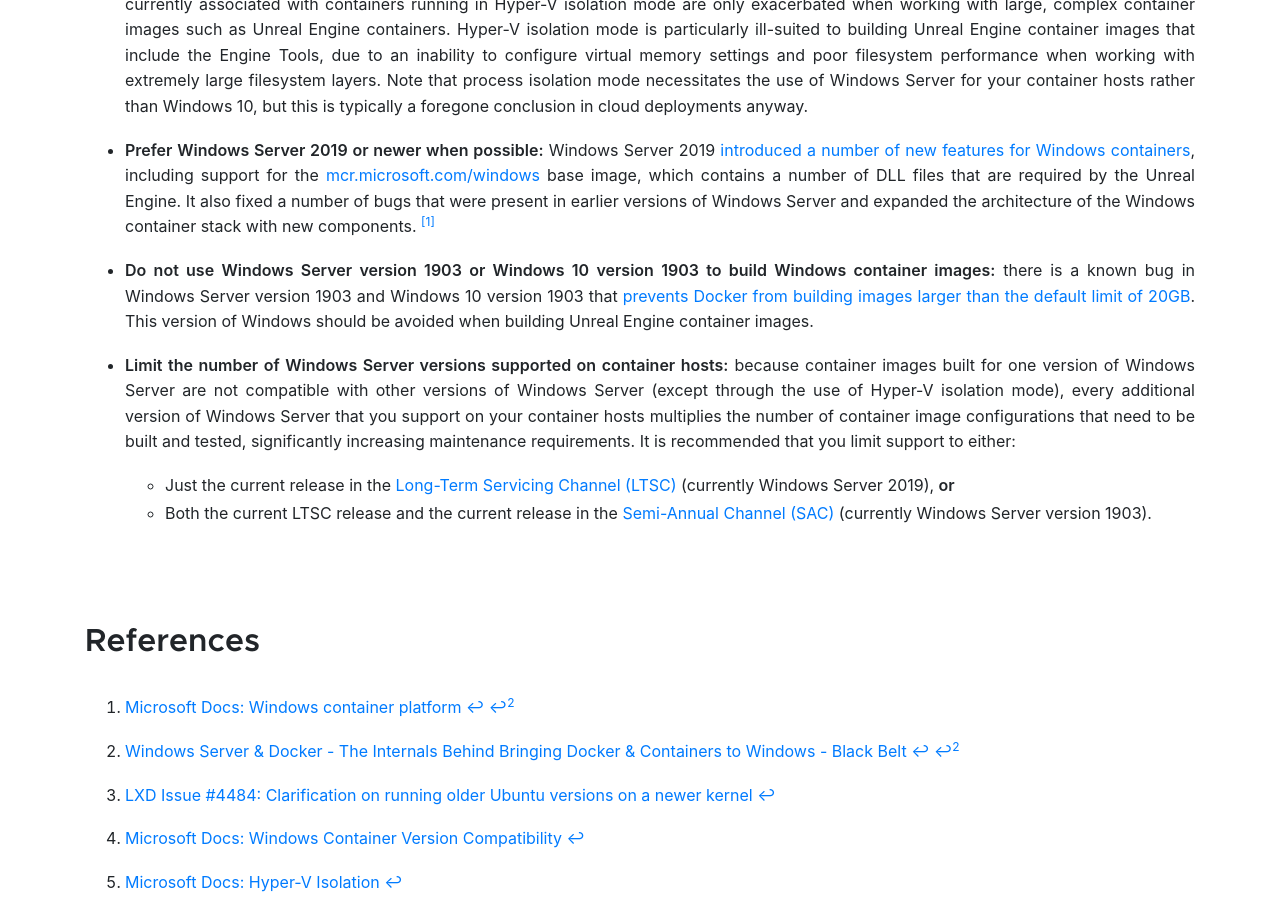
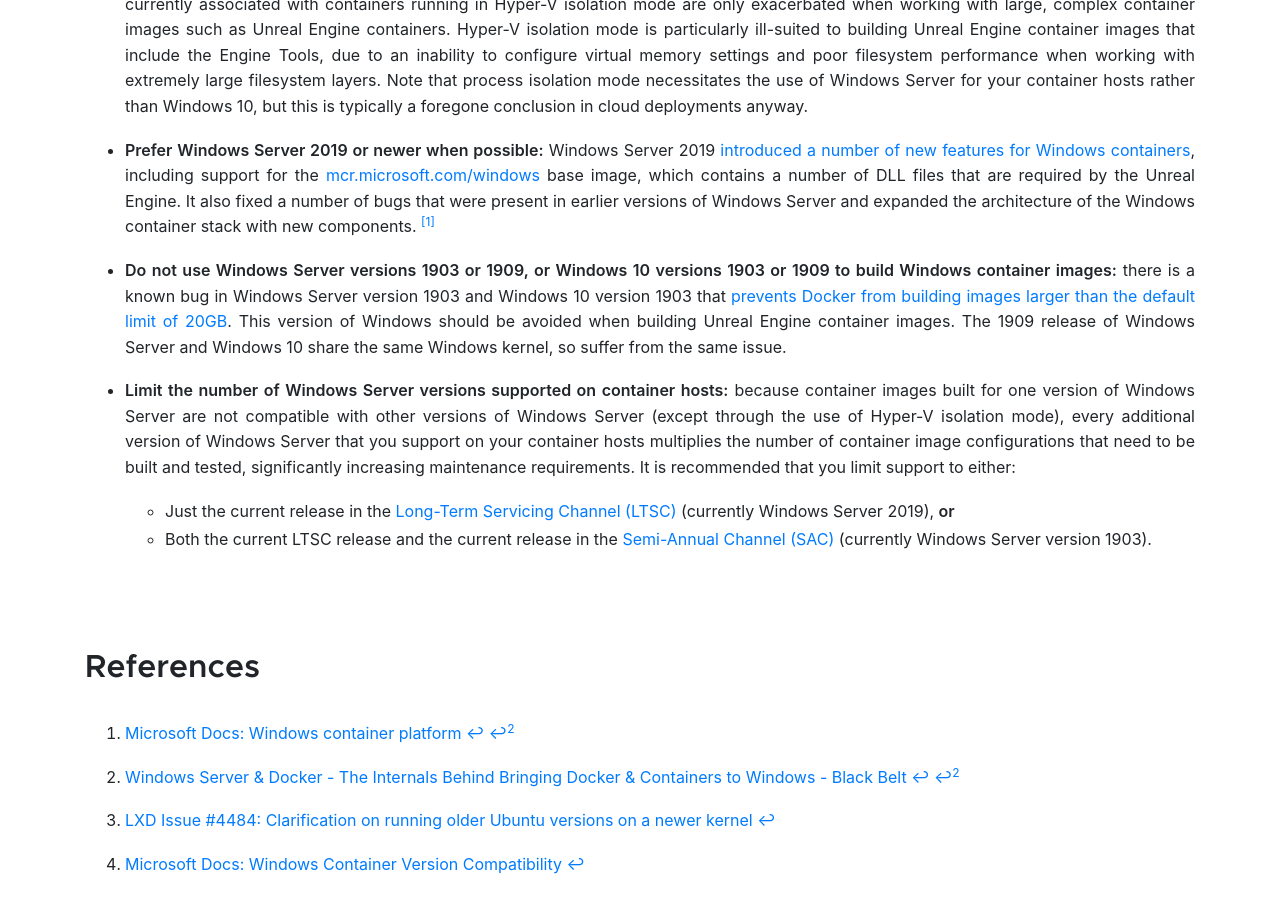
Before and after one commit to UnrealContainers/unrealcontainers.github.io, a Jekyll site: the page built from _collections/_docs/concepts/windows-containers.md, in a window 1280 px wide and 900 px high, scrolled down 5240 px. Built offline with Jekyll 4.4.1, drawn with Linux system fonts in a browser that asks for light colours.

Commit message:
The Windows 1903 issue applies to Windows 1909 too

```diff
--- a/_collections/_docs/concepts/windows-containers.md
+++ b/_collections/_docs/concepts/windows-containers.md
@@ -98,7 +98,7 @@
 
 - **Prefer Windows Server 2019 or newer when possible:** Windows Server 2019 [introduced a number of new features for Windows containers](https://docs.microsoft.com/en-us/windows-server/get-started-19/whats-new-19#application-platform), including support for the [mcr.microsoft.com/windows](https://hub.docker.com/_/microsoft-windows) base image, which contains a number of DLL files that are required by the Unreal Engine. It also fixed a number of bugs that were present in earlier versions of Windows Server and expanded the architecture of the Windows container stack with new components. [^1]
 
-- **Do not use Windows Server version 1903 or Windows 10 version 1903 to build Windows container images:** there is a known bug in Windows Server version 1903 and Windows 10 version 1903 that [prevents Docker from building images larger than the default limit of 20GB](https://github.com/docker/for-win/issues/4100). This version of Windows should be avoided when building Unreal Engine container images.
+- **Do not use Windows Server versions 1903 or 1909, or Windows 10 versions 1903 or 1909 to build Windows container images:** there is a known bug in Windows Server version 1903 and Windows 10 version 1903 that [prevents Docker from building images larger than the default limit of 20GB](https://github.com/docker/for-win/issues/4100). This version of Windows should be avoided when building Unreal Engine container images. The 1909 release of Windows Server and Windows 10 share the same Windows kernel, so suffer from the same issue.
 
 - **Limit the number of Windows Server versions supported on container hosts:** because container images built for one version of Windows Server are not compatible with other versions of Windows Server (except through the use of Hyper-V isolation mode), every additional version of Windows Server that you support on your container hosts multiplies the number of container image configurations that need to be built and tested, significantly increasing maintenance requirements. It is recommended that you limit support to either:
     - Just the current release in the [Long-Term Servicing Channel (LTSC)](https://docs.microsoft.com/en-us/windows-server/get-started-19/servicing-channels-19#long-term-servicing-channel-ltsc) (currently Windows Server 2019), **or**
```
